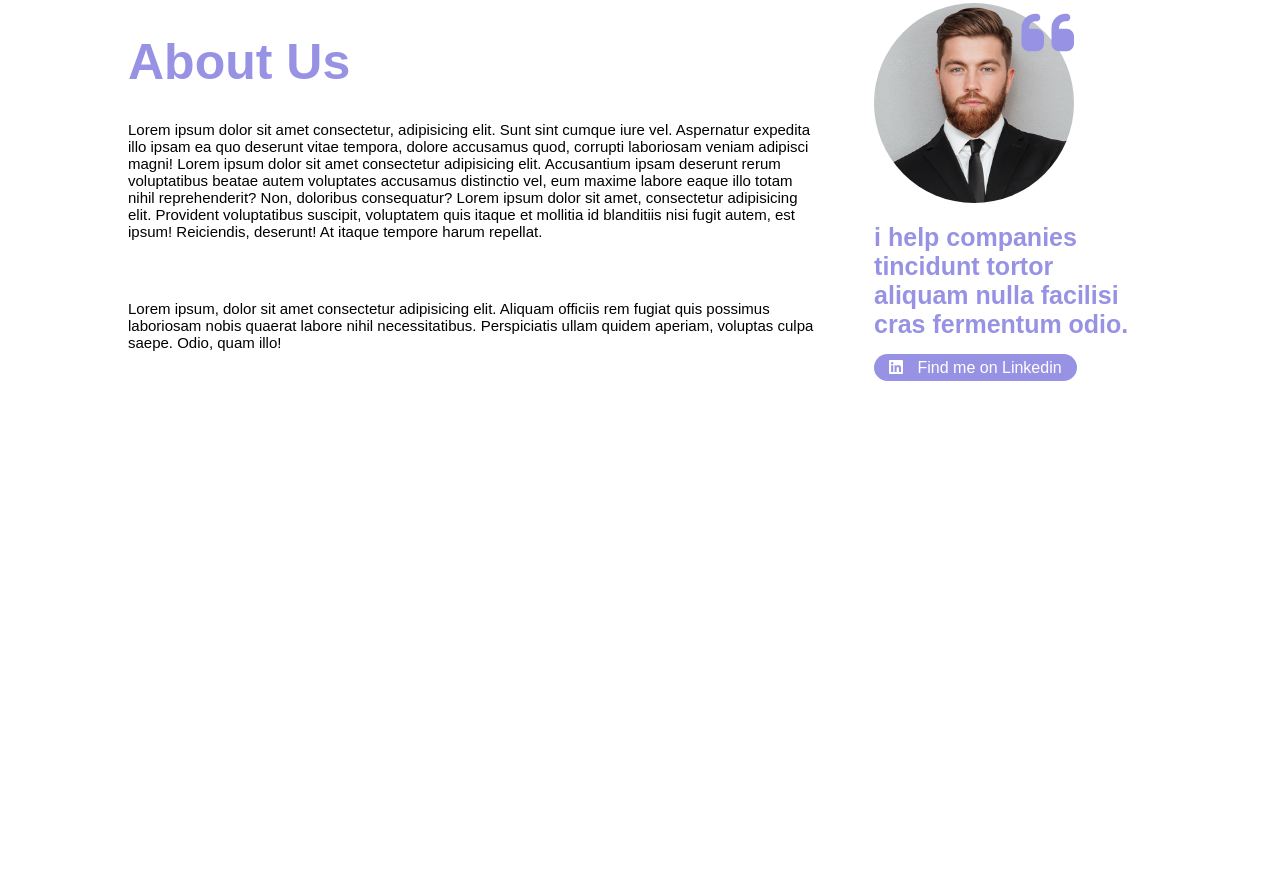
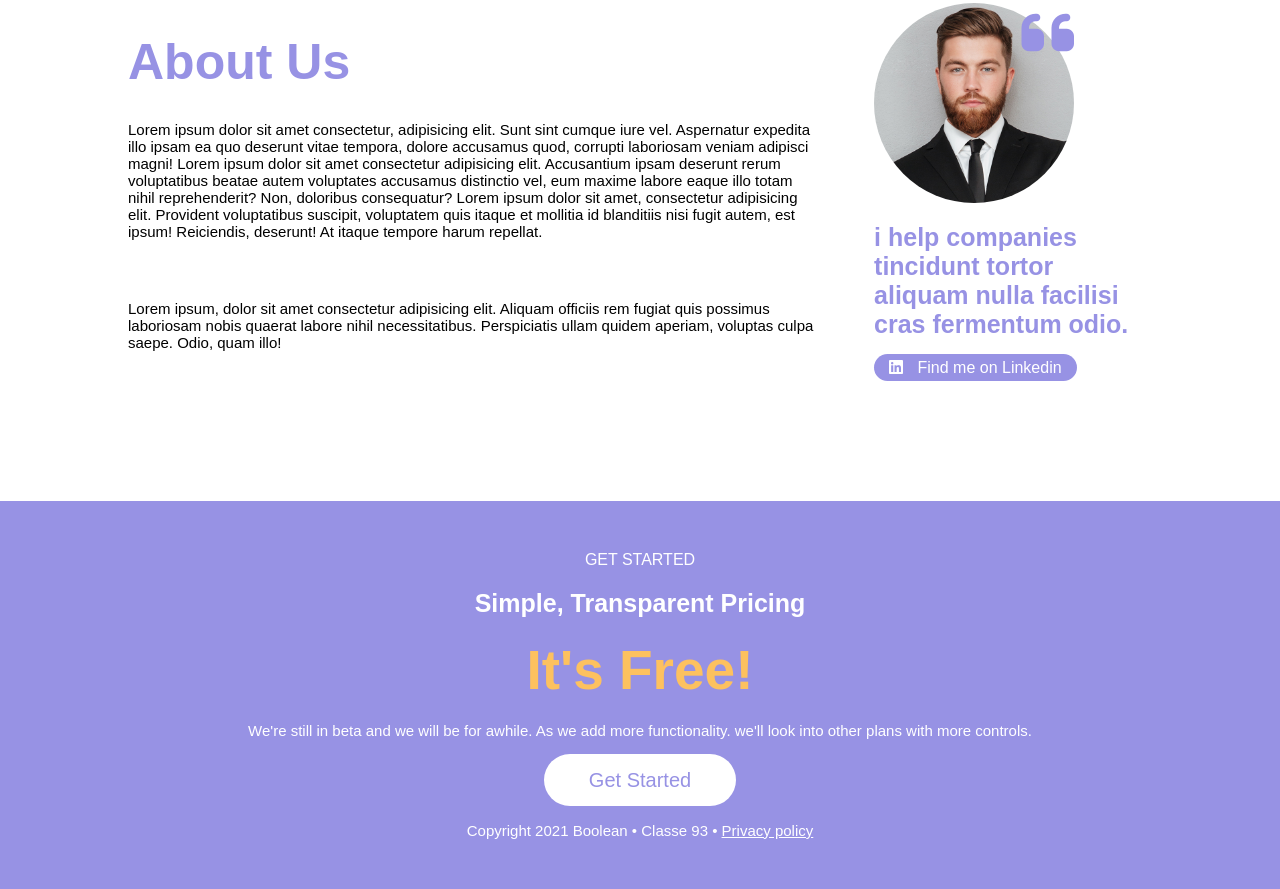
Before and after one commit to CarloBattista/htmlcss-responsive-layout, a plain HTML site: page index.html in a window 1280 px wide. Shown: the part 3276-4165 px from the top of the page. Before the commit the page ends 3777 px from the top, so only its background shows below. Drawn offline with Linux system fonts and the light colour scheme.

Commit message:
section get started

```diff
--- a/_assets/css/style.css
+++ b/_assets/css/style.css
@@ -398,6 +398,42 @@ body {
     color: #fff;
 }
 
+/* Section Get Started */
+.getStarted{
+    padding: 50px 0;
+}
+
+.getStarted h4{
+    font-size: 16px;
+    font-weight: 400;
+    margin-bottom: 20px;
+}
+
+.getStarted h3{
+    font-size: 25px;
+    font-weight: 600;
+}
+
+.getStarted h2{
+    font-size: 55px;
+    font-weight: 700;
+    margin: 20px 0;
+}
+
+.getStarted p{
+    font-size: 15px;
+    font-weight: 400;
+}
+
+.container_ct_get{
+    margin: 30px 0;
+}
+
+.getStarted p a{
+    color: #fff;
+    text-decoration: underline;
+}
+
 /* Media Query */
 
 /* Tablet */
--- a/_assets/css/utility.css
+++ b/_assets/css/utility.css
@@ -47,6 +47,10 @@
 
 .color-violet{
     color: #9792E4;
+}
+
+.color-yellow{
+    color: #FDC15F;
 }
 
 /* Text */
@@ -136,6 +140,12 @@
     font-weight: 500;
 }
 
+.btn_superLarge{
+    padding: 15px 45px;
+    font-size: 20px;
+    font-weight: 500;
+}
+
 .btn:hover{
     opacity: .7;
 }
--- a/index.html
+++ b/index.html
@@ -296,6 +296,19 @@
                 </div>
             </div>
         </section>
+        <!-- Section Get Started -->
+        <section class="getStarted bg-violet color-white t-center">
+            <div class="margin-80">
+                <h4>GET STARTED</h4>
+                <h3>Simple, Transparent Pricing</h3>
+                <h2 class="color-yellow">It's Free!</h2>
+                <p>We're still in beta and we will be for awhile. As we add more functionality. we'll look into other plans with more controls.</p>
+                <div class="container_ct_get">
+                    <a href="#" class="btn btn_superLarge bg-white color-violet">Get Started</a>
+                </div>
+                <p>Copyright 2021 Boolean • Classe 93 • <a href="#">Privacy policy</a></p>
+            </div>
+        </section>
     </div>
 
 </body>
```
